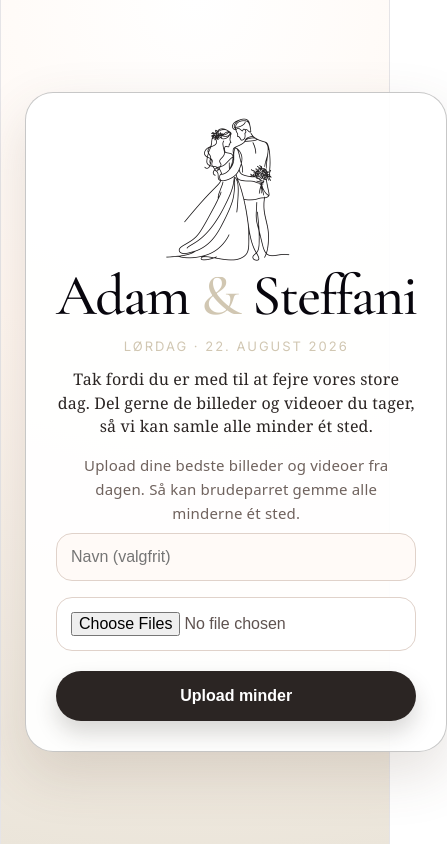
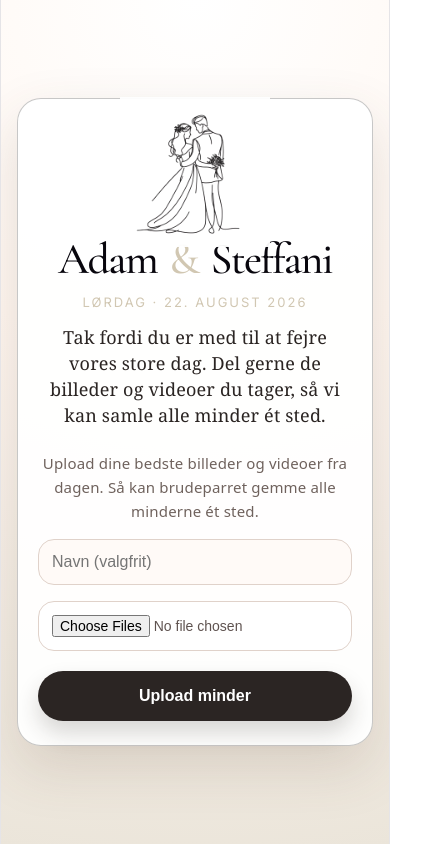
Before and after one commit to sabr5840/wedding-upload, a React (Vite) app: page / in a window 390 px wide. Shown: the whole page, 447 px wide, since content can reach past the window. Built offline with nearby package versions, Linux system fonts and the light colour scheme.

Commit message:
Fix mobile layout

```diff
--- a/src/App.css
+++ b/src/App.css
@@ -914,3 +914,50 @@ button:disabled {
     width:450px;
     height:450px;
 }
+
+@media (max-width: 520px) {
+  .page {
+    padding: 16px;
+    overflow-x: hidden;
+  }
+
+  .card {
+    width: 100%;
+    max-width: 100%;
+    padding: 28px 20px 24px;
+    border-radius: 24px;
+  }
+
+  .hero h1 {
+    font-size: 44px;
+    white-space: nowrap;
+  }
+
+  .heroImage {
+    width: 150px;
+  }
+
+  .welcome {
+    font-size: 18px;
+    line-height: 1.45;
+  }
+
+  .intro {
+    font-size: 15px;
+    margin: -12px auto -12px;
+  }
+
+  input {
+    font-size: 16px;
+    padding: 13px;
+  }
+
+  .uploadBox input {
+    font-size: 14px;
+  }
+
+  button {
+    width: 100%;
+    padding: 16px;
+  }
+}
```
